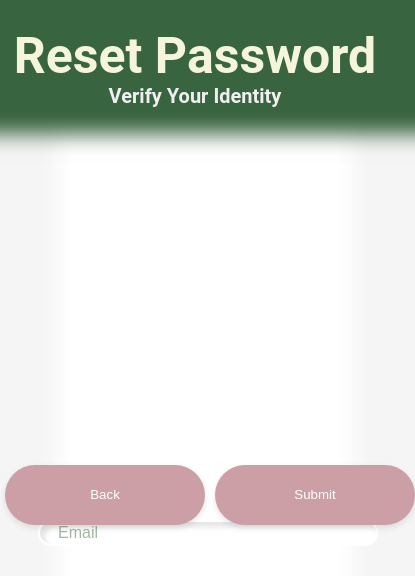
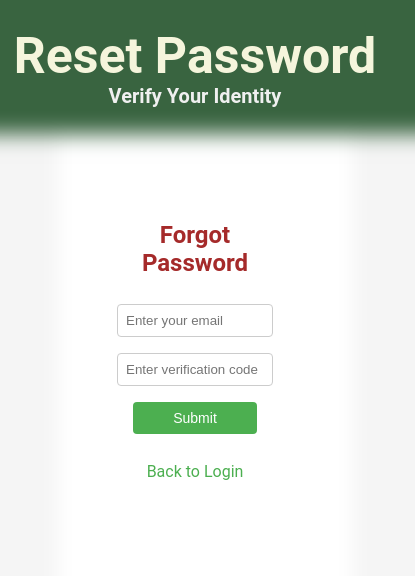
Before and after one commit to zainab2244/TaskMaster, a React (Create React App) app: page /reset-password in a window 390 px wide. Shown: the top 576 px of the page, 415 px wide, since content can reach past the window. Built offline with nearby package versions, Linux system fonts and the light colour scheme.

Commit message:
setup verification code login

```diff
--- a/src/ResetPassword.css
+++ b/src/ResetPassword.css
@@ -1,118 +1,88 @@
-
-.white-rectangle2 {
-    position: fixed;
-    top: 0;
-    left: 25%;
-    width: 50%;
-    height: 100%;
-    background-color: #ffffff;
+/* Base styles */
+body {
+  font-family: Arial, sans-serif;
   display: flex;
   justify-content: center;
   align-items: center;
-    box-shadow: 10px 0 20px 50px #ffffff;
-    z-index: 1;
+  height: 100vh;
+  margin: 0;
+  background-color: #f2f2f2;
 }
 
-  .signup-header{
-    left: 0%;
-    top: 40%;
+/* Container for forgot password form */
+.forgot-password-container {
+  top: 10%;
+  height: 100%;
+  padding: 20px;
+  border-radius: 8px;
   text-align: center;
-    position: relative;
-    font-size: 50px;
-  }
-  .signup-subheader{
-    color: #f0f0f0;
-    left: 0%;
-    top: -1%;
-    text-align: center;
-    position: relative;
-    font-size: 20px;
-    margin-top: 0px;
-  }
-  .blue-rectangle2 {
-    position: fixed;
-    top: 0;
   width: 100%;
-    height: 10%;
-    background-color: #6983FF;
-    display: flex;
-    justify-content: center;
-    align-items: center;
-    box-shadow: 10px 0 20px 50px #6983FF;
-    z-index: 3;
-    flex-direction: column;
-  }
-
-  .orange-rectangle2 {
-    top: 12%;
-    left: 30%;
-    width: 40%;
-    height: 100%;
-    background-color: #ffffff;
-    box-shadow: inset 10px 10px 10px #ffffff86;
-    border-radius: 20px;
-    display: flex;
-    justify-content: center;
-    align-items: center;
-    flex-direction: column;
-    position: relative;
-    z-index: 2;
-  }
-
-  .user-input2 {
-    flex-wrap: wrap;
-    top: -500%;
-    left: 7%;
-    margin: 15px;
-    padding: 8px;
-    border: none;
-    height: 40%;
-    width: 80%;
-    border-radius: 20px;
-    border: 2px solid transparent; /* Initial border */
-    box-shadow: inset 5px 5px 5px #dbdbdbb4;
-    background-color: rgb(255, 255, 255);
-    color: rgb(94, 94, 94);
-    font-weight: 500;
-    font-size: medium;
+  max-width: 400px;
   position: relative;
 }
 
-  .user-input2::placeholder {
-    color: #acacac;
-    padding: 10px;
-  }
-  .user-input2:focus {
-    outline: none;
-    box-shadow: 2px 2px 5px rgba(105, 131, 255, 0.5), inset 5px 5px 5px #dbdbdbb4;
+/* Forgot password form styles */
+.forgot-password-form {
+  top: 30%;
+  display: flex;
+  flex-direction: column;
+  align-items: center;
 }
 
-  .button-container2 {
-    display: flex;
-    justify-content: center;
+/* Input fields styles */
+.forgot-password-input[type="email"],
+.forgot-password-input[type="text"] {
   width: 100%;
-    margin-top: -1070px; /* Adjust this value to move the buttons up or down */
+  padding: 20px;
+  margin: 10px 0;
+  border: 1px solid #ccc;
+  border-radius: 4px;
+  box-sizing: border-box;
 }
 
-  .button2 {
-    left: 5%;
-    width: 150px; /* Set a fixed width for the buttons */
-    height: 40px; /* Set a fixed height for the buttons */
+/* Submit button styles */
+.forgot-password-button {
+  width: 80%;
   padding: 10px;
+  margin: 10px 0;
   border: none;
-    border-radius: 50px;
-    background-color: #f0f0f0;
-    box-shadow: 0 3px 6px rgba(0, 0, 0, 0.1);
-    transition: box-shadow 0.3s ease;
-    text-align: center;
-    position: relative;
+  border-radius: 4px;
+  background-color: #4CAF50;
+  color: white;
+  cursor: pointer;
+  box-sizing: border-box;
 }
 
-  .button2:hover {
-    cursor: pointer;
-    box-shadow: 0 3px 10px rgba(0, 0, 0, 0.2);
+.forgot-password-button:hover {
+  background-color: #45a049;
 }
 
-  .button2.clicked {
-    box-shadow: none;
+/* Back to login link styles */
+.forgot-password-link {
+  display: block;
+  margin-top: 20px;
+  color: #4CAF50;
+  text-decoration: none;
 }
+
+.forgot-password-link:hover {
+  text-decoration: underline;
+}
+
+/* Responsive styles */
+@media (max-width: 400px) {
+  .forgot-password-container {
+      padding: 15px;
+  }
+
+  .forgot-password-input[type="email"],
+  .forgot-password-input[type="text"],
+  .forgot-password-button {
+      padding: 8px;
+      margin: 8px 0;
+  }
+
+  .forgot-password-button {
+      font-size: 14px;
+  }
+}
--- a/src/ResetPassword.js
+++ b/src/ResetPassword.js
@@ -1,28 +1,42 @@
 import React, { useState } from 'react';
-import { Link } from 'react-router-dom';
+import { useNavigate } from 'react-router-dom';
+import { verifyUserForReset } from './services/apiService'; // Assuming you have this function in apiService
 import './ResetPassword.css';
 
 const ResetPassword = () => {
   const [buttonClicked, setButtonClicked] = useState(false);
+  const [formData, setFormData] = useState({
+    email: '',
+    verificationCode: '',
+  });
+  const [error, setError] = useState('');
+  const navigate = useNavigate();
 
   const handleMouseDown = () => {
-    setButtonClicked(true); // Set state to indicate button is being clicked
+    setButtonClicked(true);
   };
 
   const handleMouseUp = () => {
-    setButtonClicked(false); // Set state to indicate button click is released
-  };
-
-  const handleSubmit = (event) => {
-    event.preventDefault(); // Prevent default form submission
-    // Add logic to handle form submission, e.g., validate inputs, send data to server
-    // For now, just log the submission
-    console.log('Form submitted!');
+    setButtonClicked(false);
   };
 
   const handleInputChange = (event) => {
-    // Reset custom validation message when input changes
+    setFormData({ ...formData, [event.target.name]: event.target.value });
     event.target.setCustomValidity('');
+  };
+
+  const handleSubmit = async (event) => {
+    event.preventDefault();
+    try {
+      const success = await verifyUserForReset(formData.email, formData.verificationCode);
+      if (success) {
+        navigate('/dashboard'); // Redirect to the dashboard on successful verification
+      } else {
+        setError('Invalid email or verification code');
+      }
+    } catch (error) {
+      setError('An error occurred during verification');
+    }
   };
 
   return (
@@ -33,37 +47,40 @@ const ResetPassword = () => {
       </div>
       <div className="white-rectangle2"></div>
       <div className="orange-rectangle2">
-        <form onSubmit={handleSubmit}>
-          <input
-            type="text"
-            placeholder="Email"
-            className="user-input2"
-            onChange={handleInputChange}
-            required
-          />
-
-          <div className="button-container2">
-            <Link to="/">
-              <button
-                className={`button2 ${buttonClicked ? 'clicked' : ''}`}
-                onMouseDown={handleMouseDown}
-                onMouseUp={handleMouseUp}
-                onMouseLeave={handleMouseUp}
-              >
-                Back
-              </button>
-            </Link>
+        <div className="forgot-password-container">
+          <h2>Forgot Password</h2>
+          <form className="forgot-password-form" onSubmit={handleSubmit}>
+            {error && <p className="error">{error}</p>}
+            <input
+              type="email"
+              className="forgot-password-input"
+              name="email"
+              placeholder="Enter your email"
+              value={formData.email}
+              onChange={handleInputChange}
+              required
+            />
+            <input
+              type="text"
+              className="forgot-password-input"
+              name="verificationCode"
+              placeholder="Enter verification code"
+              value={formData.verificationCode}
+              onChange={handleInputChange}
+              required
+            />
             <button
               type="submit"
-              className={`button2 ${buttonClicked ? 'clicked' : ''}`}
+              className={`forgot-password-button ${buttonClicked ? 'clicked' : ''}`}
               onMouseDown={handleMouseDown}
               onMouseUp={handleMouseUp}
               onMouseLeave={handleMouseUp}
             >
               Submit
             </button>
-          </div>
-        </form>
+          </form>
+          <a className="forgot-password-link" href="/login">Back to Login</a>
+        </div>
       </div>
     </>
   );
--- a/src/services/apiService.js
+++ b/src/services/apiService.js
@@ -76,3 +76,18 @@ export const getHelloMessage = async () => {
     throw error;
   }
 };
+
+export const verifyUserForReset = async (email, verificationCode) => {
+  try {
+    const response = await axios.post(`${API_URL}/verify-for-reset`, { email, verificationCode });
+    if (response.data) {
+      localStorage.setItem('user', JSON.stringify(response.data)); // Store user information in localStorage
+      return true;
+    } else {
+      return false;
+    }
+  } catch (error) {
+    console.error('Error verifying user for reset', error);
+    return false;
+  }
+};
```
Also changed, not shown: 2 other files (tests, documents, lock files or other folders). Lines whose indentation alone changed are shown as unchanged.
